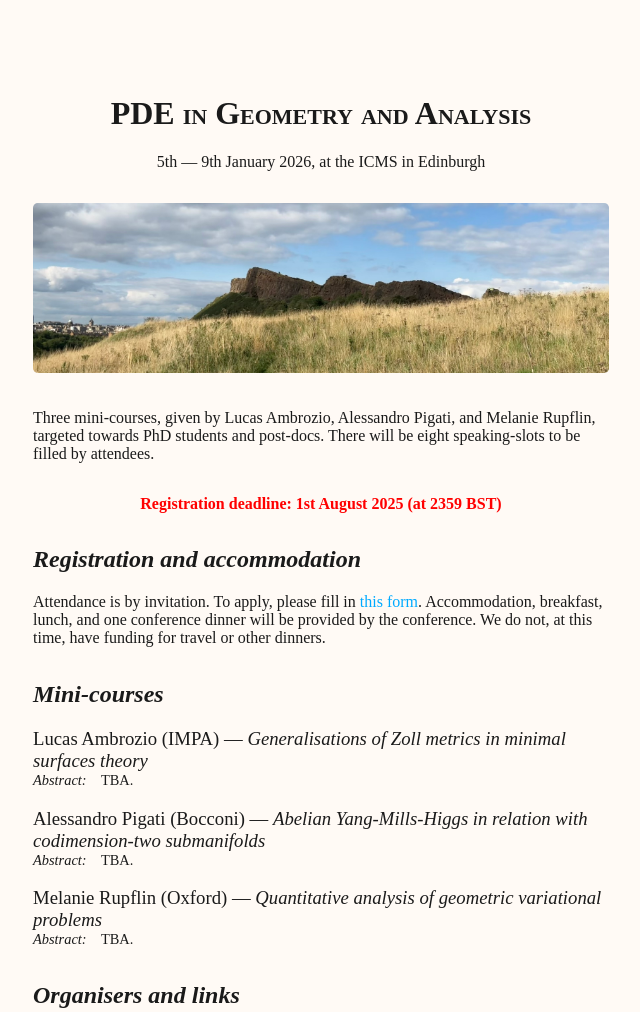
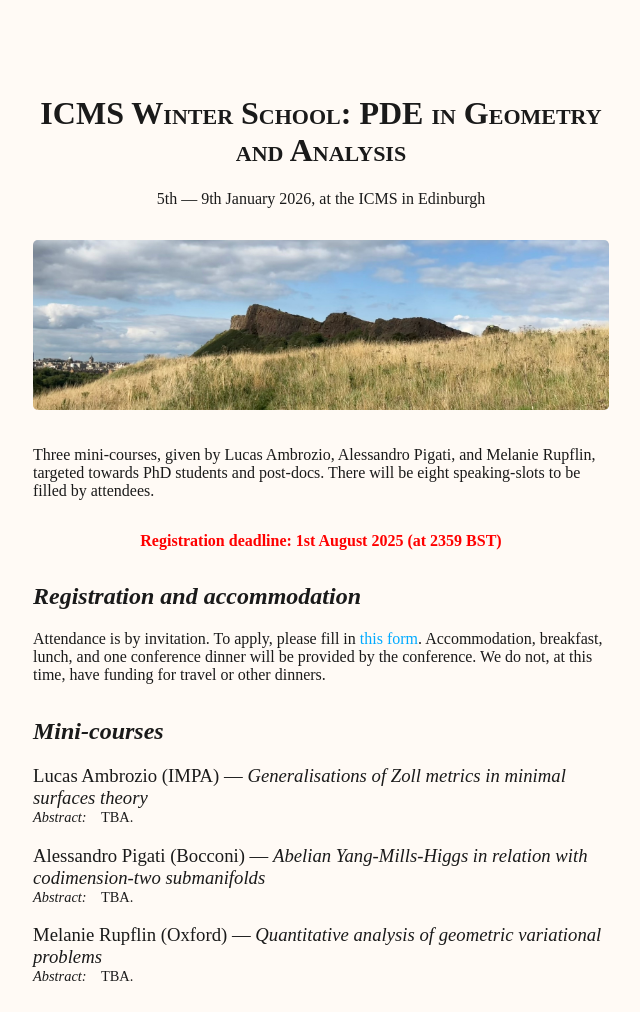
Before and after one commit to pde-geometry-analysis/pde-geometry-analysis.github.io, a plain HTML site: page index.html in a window 1280 px wide. Shown: the top 1012 px of the page, without its empty margins (319-959 px from the left). Drawn offline with Linux system fonts and the light colour scheme; a web font is replaced by a local one.

Commit message:
Build Fri May 16 13:53:05 BST 2025

```diff
--- a/index.html
+++ b/index.html
@@ -4,7 +4,7 @@
   <meta charset="utf-8" />
   <meta name="generator" content="pandoc" />
   <meta name="viewport" content="width=device-width, initial-scale=1.0, user-scalable=yes" />
-  <title>PDE in Geometry and Analysis</title>
+  <title>ICMS Winter School: PDE in Geometry and Analysis</title>
   <style>
     html {
       color: #1a1a1a;
@@ -170,7 +170,7 @@
 </head>
 <body>
 <header id="title-block-header">
-<h1 class="title">PDE in Geometry and Analysis</h1>
+<h1 class="title">ICMS Winter School: PDE in Geometry and Analysis</h1>
 <p class="subtitle">5th — 9th January 2026, at the ICMS in Edinburgh</p>
 </header>
 <div class="banner">
```
